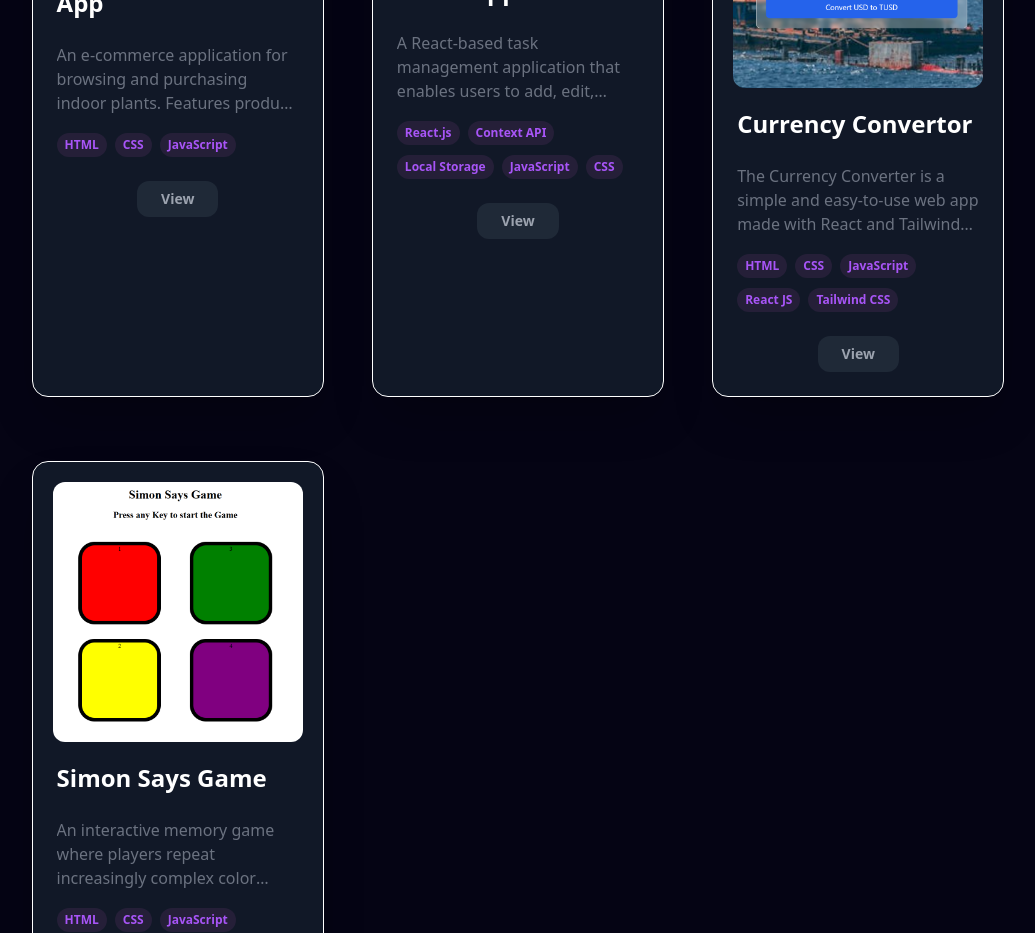
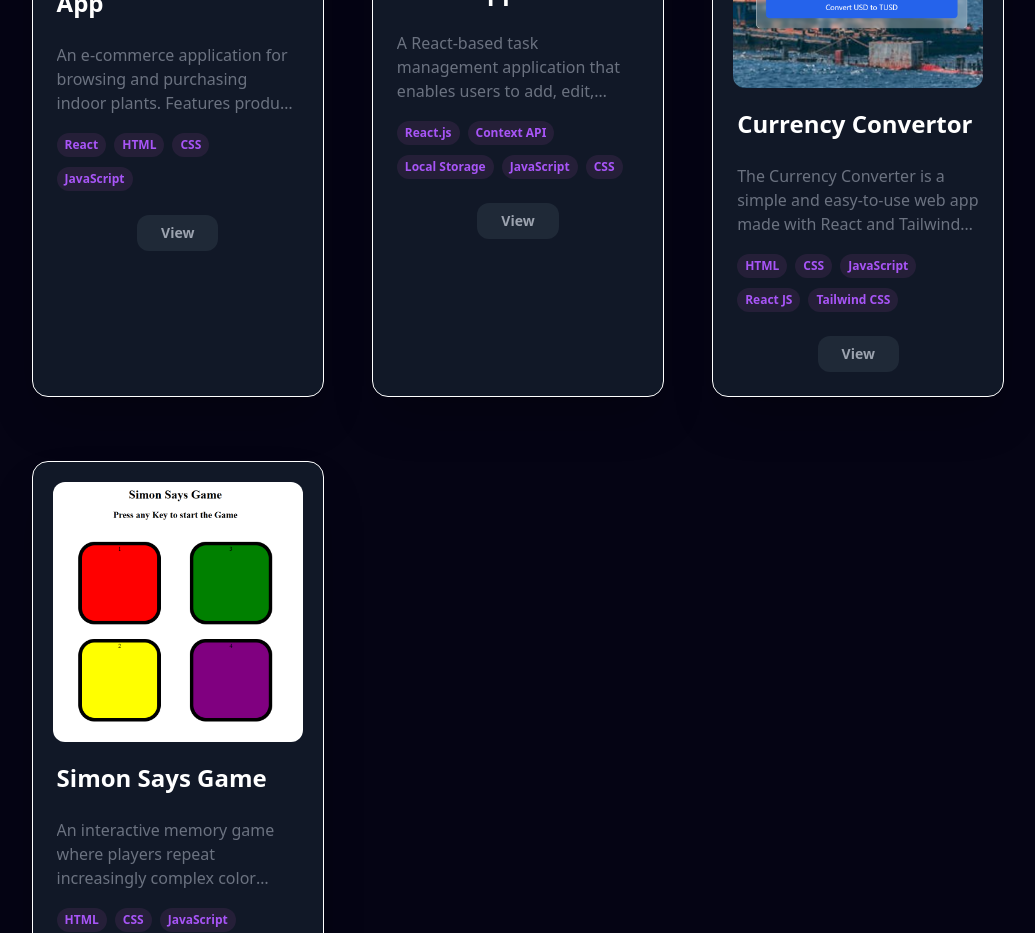
Before and after one commit to MohdArham421/Portfolio, a React (Vite) app: page / in a window 1280 px wide. Shown: the part 5400-6333 px from the top of the page, without its empty margins (122-1157 px from the left). Built offline with nearby package versions, Linux system fonts and the light colour scheme.

Commit message:
bug fixed

```diff
--- a/src/Constant.js
+++ b/src/Constant.js
@@ -186,7 +186,7 @@ export const education=[
       title:"E-Plant Shopping App",
       description:"An e-commerce application for browsing and purchasing indoor plants. Features product categorization, shopping cart functionality, and responsive UI to provide a smooth online shopping experience.",
       image:E_plantShopping,
-      tags:["HTML","CSS","JavaScript",],
+      tags:["React", "HTML","CSS","JavaScript",],
       github:"https://github.com/MohdArham421/e-plantShopping",
       webapp:"https://mohdarham421.github.io/e-plantShopping/"
     },
```
